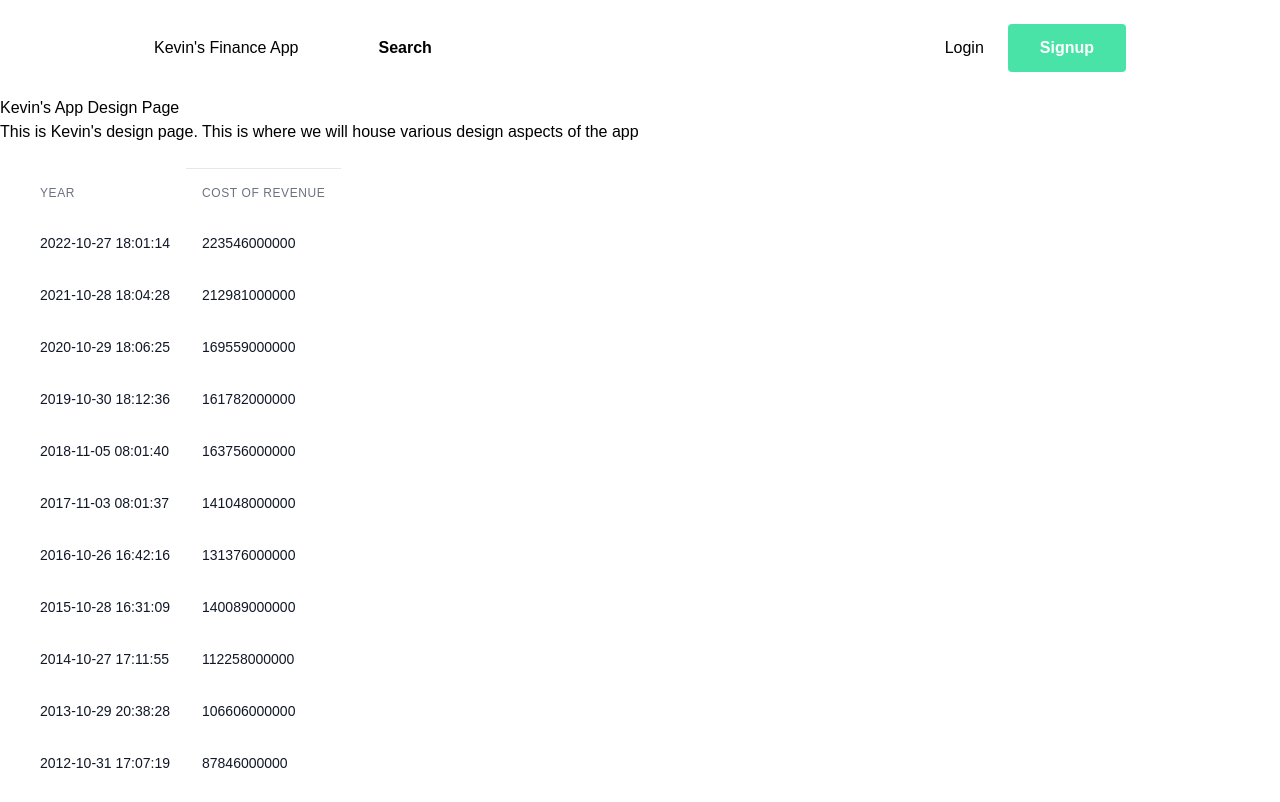
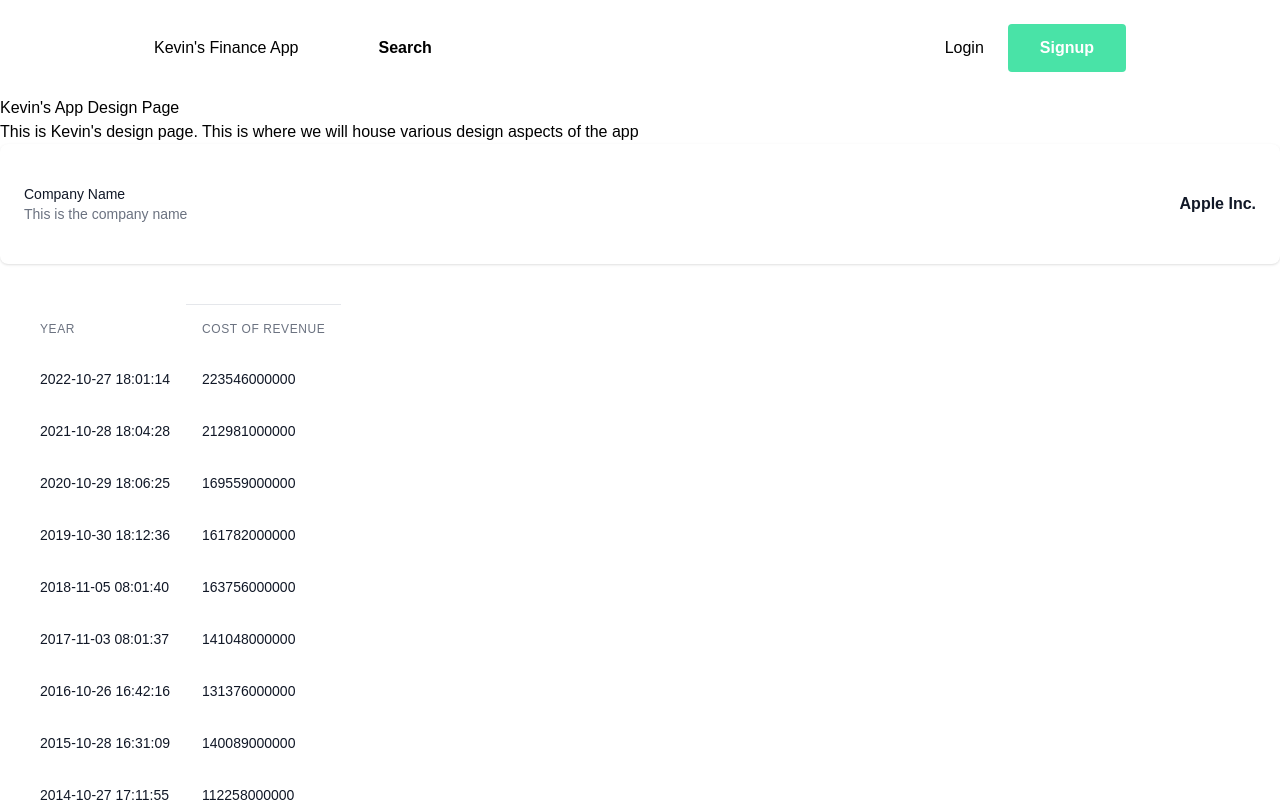
Before and after one commit to kevinpham12188/Finance_Application, a React (Create React App) app in the folder frontend/: page /design-guide in a window 1280 px wide. Shown: the top 802 px of the page. Built offline with nearby package versions, Linux system fonts and the light colour scheme.

Commit message:
add Ratio List in design guide

```diff
--- /dev/null
+++ b/frontend/src/Components/RatioList/RatioList.tsx
@@ -0,0 +1,47 @@
+import React from 'react'
+import { TestDataCompany } from '../Table/testData'
+
+type Props = {}
+
+const data = TestDataCompany[0]
+
+type Company = typeof data
+
+const config = [
+    {
+        label: "Company Name",
+        render: (company: Company) => company.companyName,
+        subTitle: "This is the company name"
+    }
+]
+
+const RatioList = (props: Props) => {
+  const renderedRows = config.map(row => {
+    return (
+        <li className='py-3 sm:py-4'>
+            <div className="flex items-center space-x-4">
+                <div className="flex-1 min-w-0">
+                    <p className="text-sm font-medium text-gray-900 truncate">
+                        {row.label}
+                    </p>
+                    <p className="text-sm text-gray-500 truncate">
+                        {row.subTitle && row.subTitle}
+                    </p>
+                </div>
+                <div className="inline-flex items-center text-base font-semibold text-gray-900">
+                    {row.render(data)}
+                </div>
+            </div>
+        </li>
+    )
+  })
+    return (
+    <div className='bg-white shadow rounded-lg mb-4 p-4 sm:p-6 h-full'>
+        <ul className="divide-y divided-gray-200">
+            {renderedRows}
+        </ul>
+    </div>
+  )
+}
+
+export default RatioList
--- a/frontend/src/Pages/DesignPage/DesignPage.tsx
+++ b/frontend/src/Pages/DesignPage/DesignPage.tsx
@@ -1,5 +1,6 @@
 import React from 'react'
 import Table from '../../Components/Table/Table'
+import RatioList from '../../Components/RatioList/RatioList'
 
 type Props = {}
 
@@ -10,6 +11,7 @@
     <h2>
         This is Kevin's design page. This is where we will house various design aspects of the app
     </h2>
+    <RatioList />
     <Table />
     </>
   )
```
Also changed, not shown: frontend/src/Components/RatioList/RatioList.css (added).
